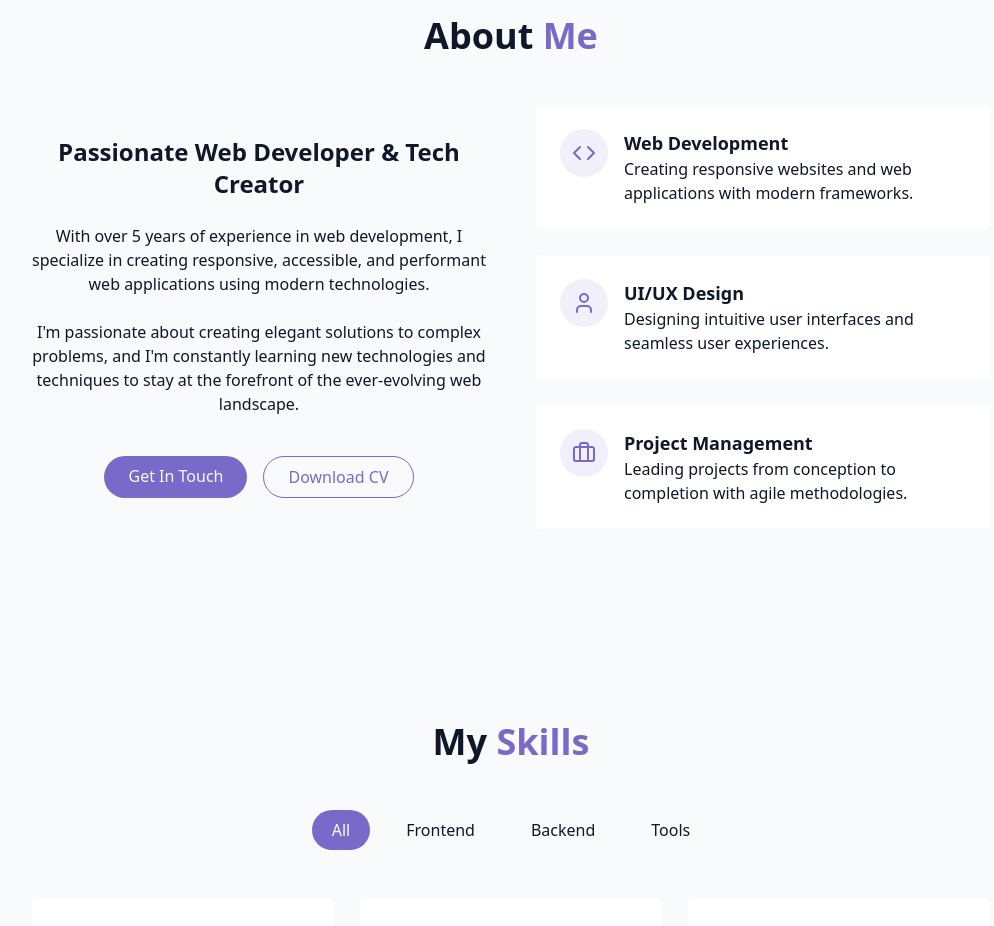
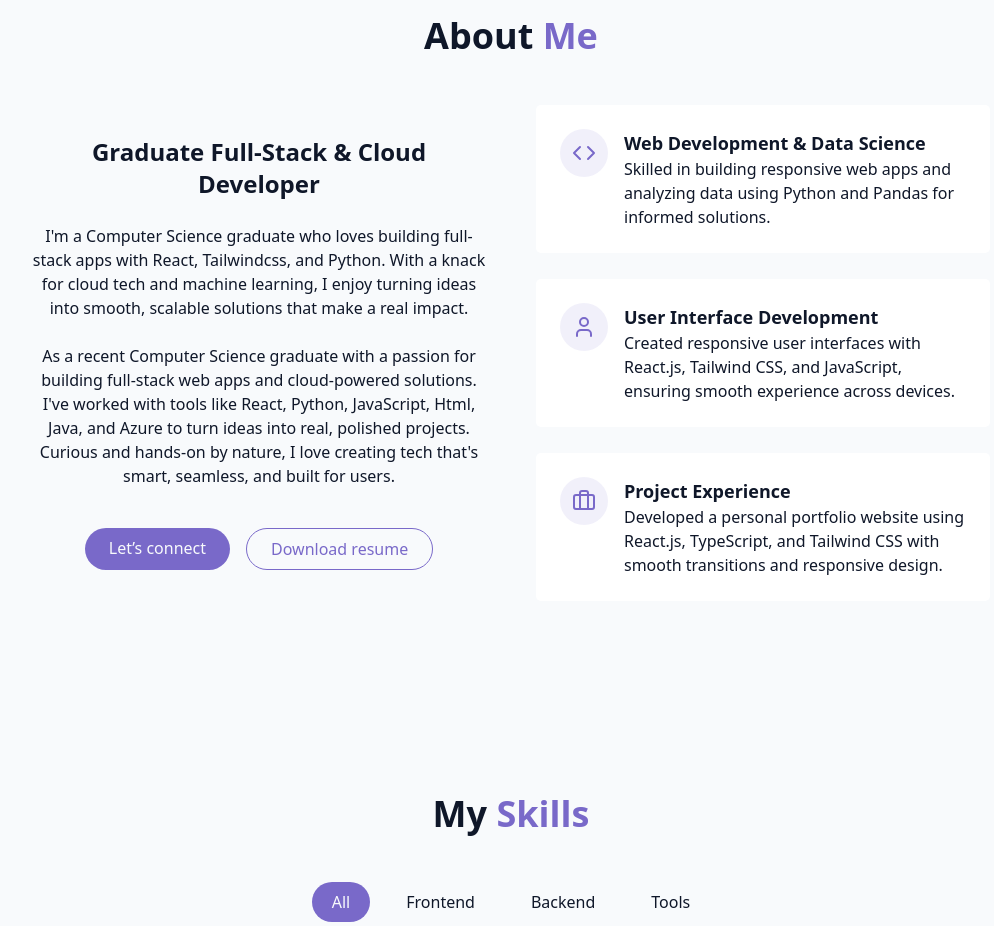
Before and after one commit to Om13884/my-portfolio, a React (Vite) app: page / in a window 1280 px wide. Shown: the part 880-1806 px from the top of the page, without its empty margins (129-1123 px from the left). Built offline with nearby package versions, Linux system fonts and the light colour scheme.

Commit message:
Update AboutSection.jsx

```diff
--- a/src/components/AboutSection.jsx
+++ b/src/components/AboutSection.jsx
@@ -12,33 +12,28 @@ export const AboutSection = () => {
         <div className="grid grid-cols-1 md:grid-cols-2 gap-12 items-center">
           <div className="space-y-6">
             <h3 className="text-2xl font-semibold">
-              Passionate Web Developer & Tech Creator
+              Graduate Full-Stack & Cloud Developer
             </h3>
 
             <p className="text-muted-foreground">
-              With over 5 years of experience in web development, I specialize
-              in creating responsive, accessible, and performant web
-              applications using modern technologies.
+              I'm a Computer Science graduate who loves building full-stack apps with React, Tailwindcss, and Python. With a knack for cloud tech and machine learning, I enjoy turning ideas into smooth, scalable solutions that make a real impact.
             </p>
 
             <p className="text-muted-foreground">
-              I'm passionate about creating elegant solutions to complex
-              problems, and I'm constantly learning new technologies and
-              techniques to stay at the forefront of the ever-evolving web
-              landscape.
+               As a recent Computer Science graduate with a passion for building full-stack web apps and cloud-powered solutions. I've worked with tools like React, Python, JavaScript, Html, Java, and Azure to turn ideas into real, polished projects. Curious and hands-on by nature, I love creating tech that's smart, seamless, and built for users.
             </p>
 
             <div className="flex flex-col sm:flex-row gap-4 pt-4 justify-center">
               <a href="#contact" className="cosmic-button">
                 {" "}
-                Get In Touch
+                Let’s connect
               </a>
 
               <a
-                href=""
+                href="/Rishav_Resume.pdf"
                 className="px-6 py-2 rounded-full border border-primary text-primary hover:bg-primary/10 transition-colors duration-300"
               >
-                Download CV
+                Download resume
               </a>
             </div>
           </div>
@@ -50,10 +45,9 @@ export const AboutSection = () => {
                   <Code className="h-6 w-6 text-primary" />
                 </div>
                 <div className="text-left">
-                  <h4 className="font-semibold text-lg"> Web Development</h4>
+                  <h4 className="font-semibold text-lg"> Web Development & Data Science</h4>
                   <p className="text-muted-foreground">
-                    Creating responsive websites and web applications with
-                    modern frameworks.
+                     Skilled in building responsive web apps and analyzing data using Python and Pandas for informed solutions.
                   </p>
                 </div>
               </div>
@@ -64,10 +58,9 @@ export const AboutSection = () => {
                   <User className="h-6 w-6 text-primary" />
                 </div>
                 <div className="text-left">
-                  <h4 className="font-semibold text-lg">UI/UX Design</h4>
+                  <h4 className="font-semibold text-lg">User Interface Development</h4>
                   <p className="text-muted-foreground">
-                    Designing intuitive user interfaces and seamless user
-                    experiences.
+                    Created responsive user interfaces with React.js, Tailwind CSS, and JavaScript, ensuring smooth experience across devices.
                   </p>
                 </div>
               </div>
@@ -79,10 +72,9 @@ export const AboutSection = () => {
                 </div>
 
                 <div className="text-left">
-                  <h4 className="font-semibold text-lg">Project Management</h4>
+                  <h4 className="font-semibold text-lg">Project Experience</h4>
                   <p className="text-muted-foreground">
-                    Leading projects from conception to completion with agile
-                    methodologies.
+                    Developed a personal portfolio website using React.js, TypeScript, and Tailwind CSS with smooth transitions and responsive design.
                   </p>
                 </div>
               </div>
```
